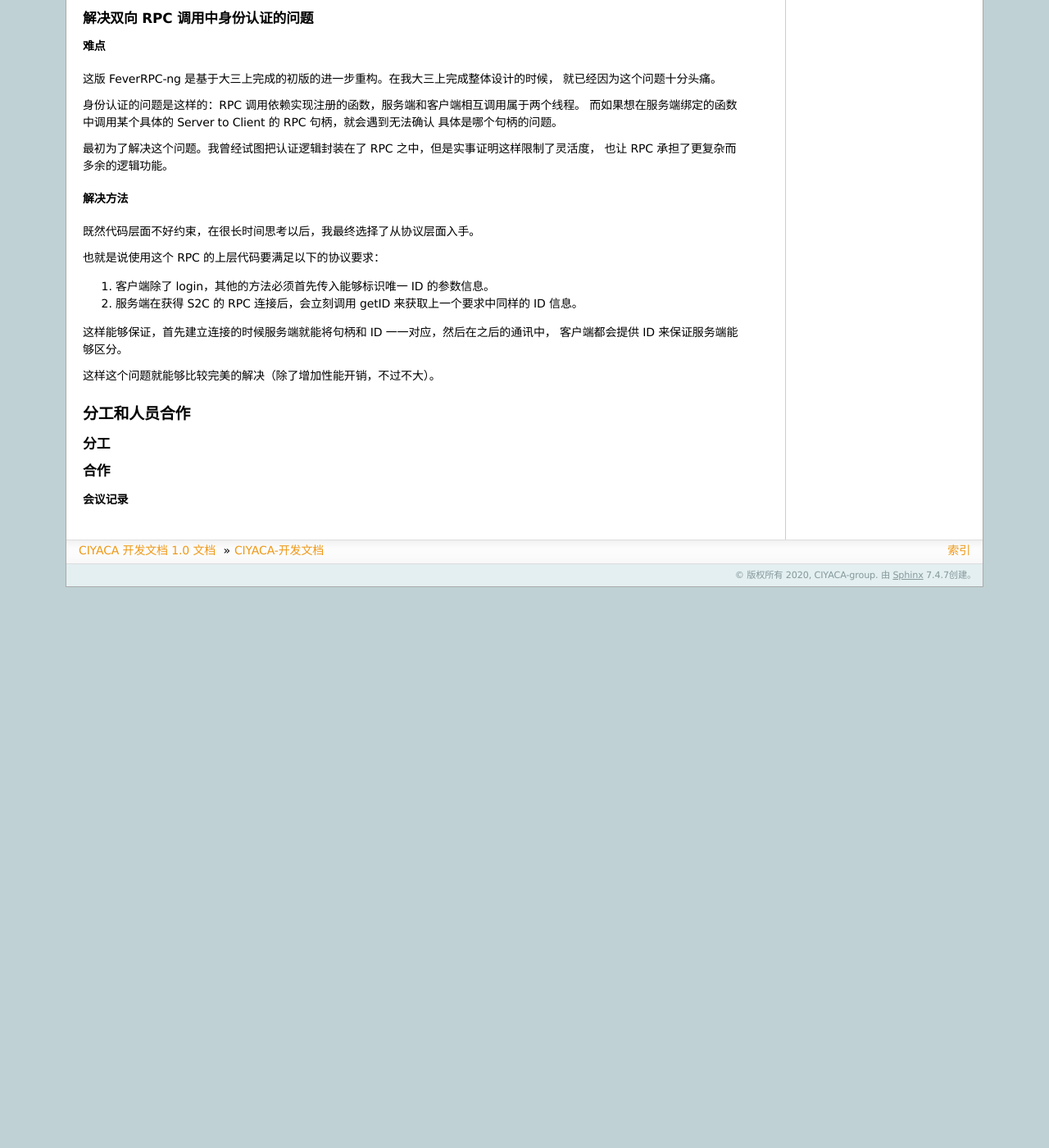
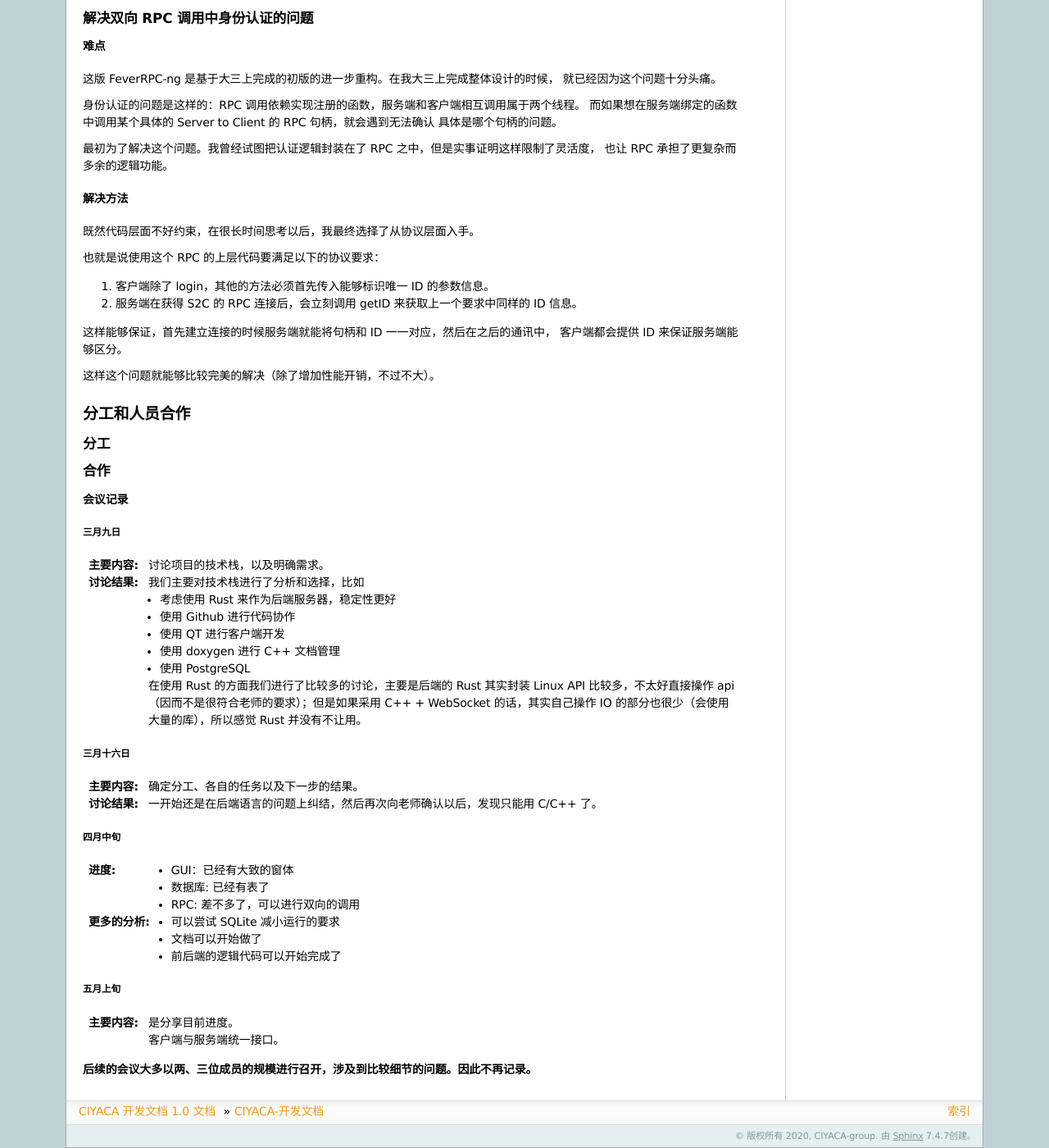
Before and after one commit to ciyaca/ciyaca.github.io, a Sphinx documentation site: the page built from source/index.rst, in a window 1280 px wide and 1400 px high, scrolled down 10063 px. Shown: the whole window at 82% size. Built offline with Sphinx 7.4.7, drawn with Linux system fonts in a browser that asks for light colours; before the commit the page ends 10779 px from its top, so only the background shows below that.

Commit message:
docs: update

```diff
--- a/source/index.rst
+++ b/source/index.rst
@@ -541,3 +541,59 @@ friend_apply表
 
 会议记录
 ^^^^^^^^^^^^^^^^^^
+
+三月九日
+""""""""""""""
+
+:主要内容:
+
+  讨论项目的技术栈，以及明确需求。
+
+:讨论结果:
+
+  我们主要对技术栈进行了分析和选择，比如
+
+  - 考虑使用 Rust 来作为后端服务器，稳定性更好
+  - 使用 Github 进行代码协作
+  - 使用 QT 进行客户端开发
+  - 使用 doxygen 进行 C++ 文档管理
+  - 使用 PostgreSQL
+
+  在使用 Rust 的方面我们进行了比较多的讨论，主要是后端的 Rust 其实封装 Linux API 比较多，不太好直接操作 api（因而不是很符合老师的要求）；但是如果采用 C++ + WebSocket 的话，其实自己操作 IO 的部分也很少（会使用大量的库），所以感觉 Rust 并没有不让用。
+
+三月十六日
+""""""""""""""
+:主要内容:
+
+  确定分工、各自的任务以及下一步的结果。
+
+:讨论结果:
+
+  一开始还是在后端语言的问题上纠结，然后再次向老师确认以后，发现只能用 C/C++ 了。
+
+四月中旬
+""""""""""""""""
+
+:进度:
+
+  - GUI：已经有大致的窗体
+  - 数据库: 已经有表了
+  - RPC: 差不多了，可以进行双向的调用
+
+:更多的分析:
+
+  - 可以尝试 SQLite 减小运行的要求
+  - 文档可以开始做了
+  - 前后端的逻辑代码可以开始完成了
+
+
+五月上旬
+""""""""""""""
+
+:主要内容:
+
+  是分享目前进度。
+
+  客户端与服务端统一接口。
+
+**后续的会议大多以两、三位成员的规模进行召开，涉及到比较细节的问题。因此不再记录。**
```
